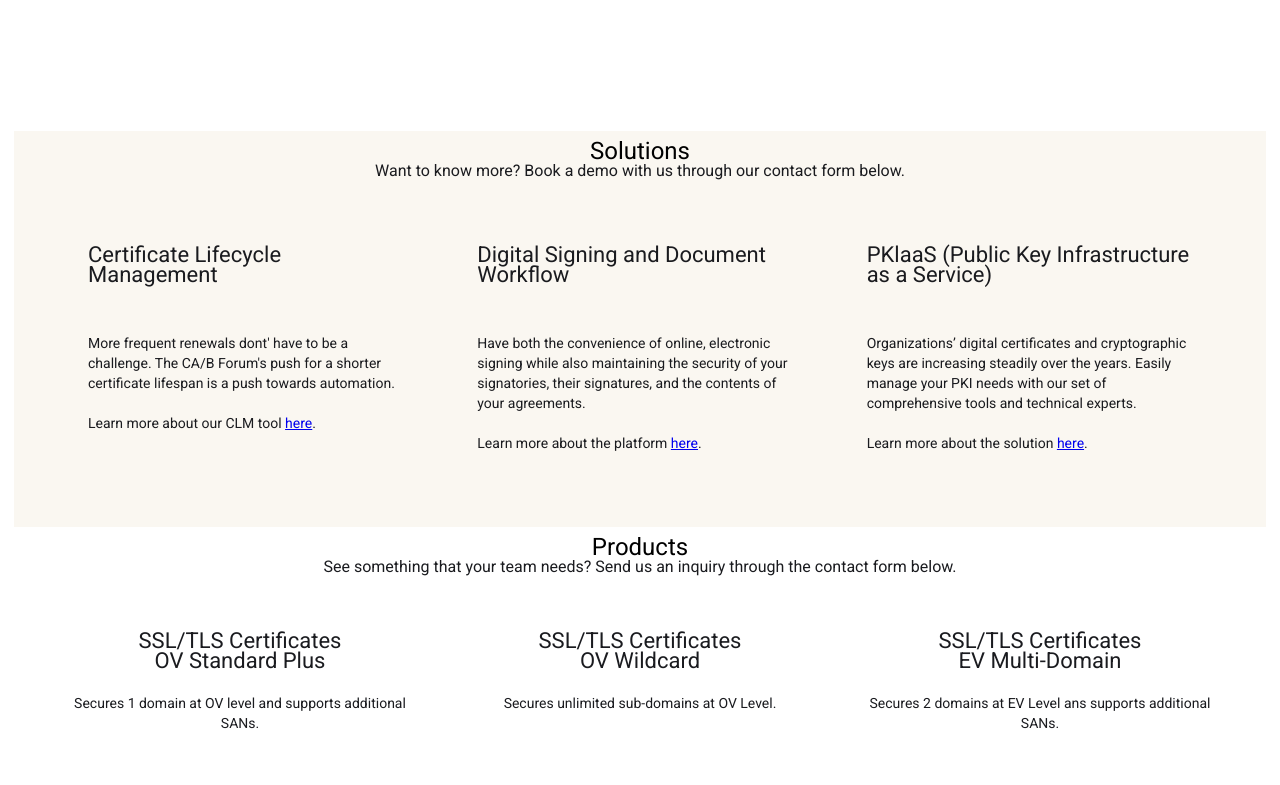
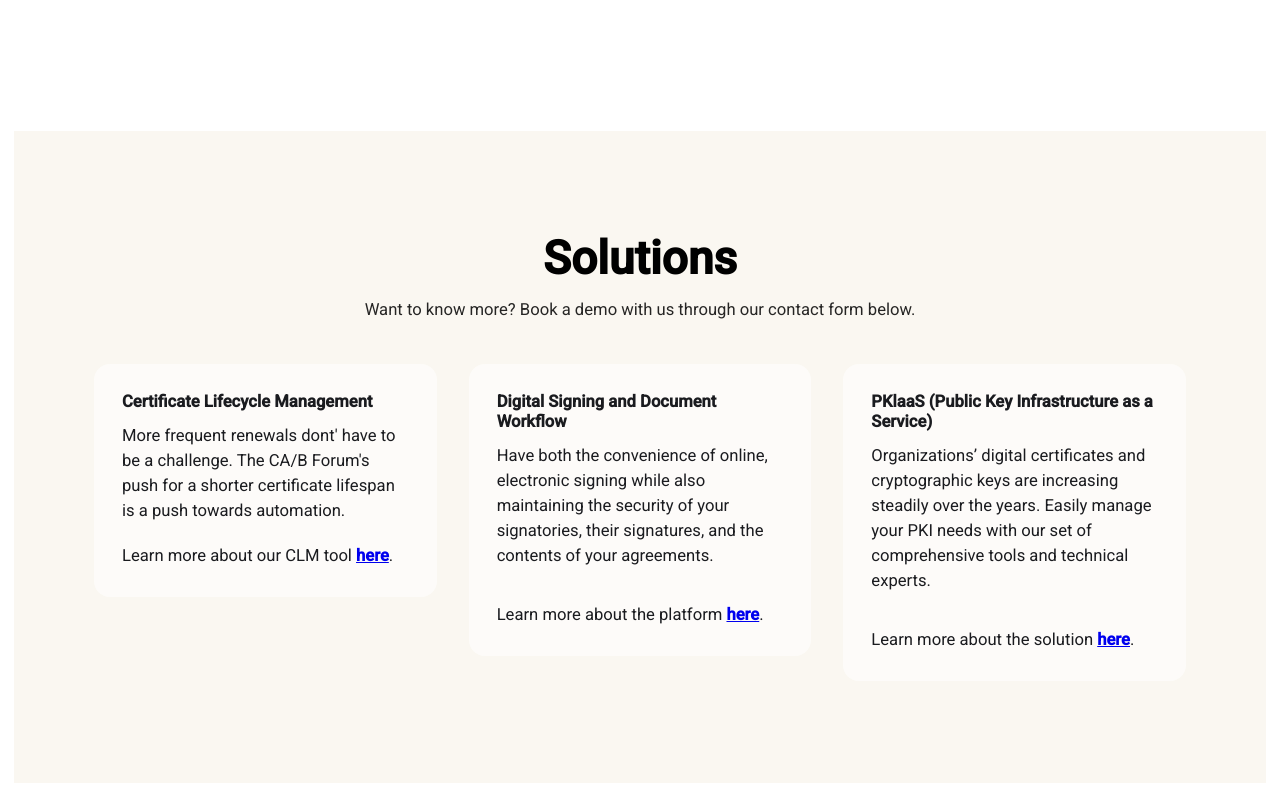
Before and after one commit to rolanveroncruz/certs-web, an Angular app: page / in a window 1280 px wide. Shown: the part 1160-1945 px from the top of the page. Built offline with nearby package versions, Linux system fonts and the light colour scheme; no server answers.

Commit message:
done solutions

```diff
--- a/src/app/landing/solutions/solutions.html
+++ b/src/app/landing/solutions/solutions.html
@@ -1,22 +1,18 @@
-<div class="solutions-container">
-  <div class="solutions-headline">
-    Solutions
-  </div>
-  <div class="solutions-text">
-    Want to know more? Book a demo with us through our contact form below.
-  </div>
+<section class="solutions-container" id="solutions">
+  <div class="solutions-inner">
+    <div class="solutions-headline">Solutions</div>
+    <div class="solutions-text"> Want to know more? Book a demo with us through our contact form below.</div>
+
     <div class="solutions-row">
-
       <div class="solutions-row-item">
-      <div class="solutions-row-item-headline">
-        Certificate Lifecycle Management
-      </div>
+        <div class="solutions-row-item-headline"> Certificate Lifecycle Management</div>
         <div class="solutions-row-item-text">
-        More frequent renewals dont' have to be a challenge. The CA/B Forum's push for a shorter certificate lifespan is a push towards automation.
+          More frequent renewals dont' have to be a challenge. The CA/B Forum's push for a shorter certificate lifespan
+          is a push towards automation.
         </div>
         <br>
         <div class="solutions-row-item-text">
-        Learn more about our CLM tool <a href="clm" >here</a>.
+          Learn more about our CLM tool <a href="clm">here</a>.
         </div>
       </div>
 
@@ -25,7 +21,8 @@
           Digital Signing and Document Workflow
         </div>
         <div class="solutions-row-item-text">
-        Have both the convenience of online, electronic signing while also maintaining the security of your signatories, their signatures, and the contents of your agreements.
+          Have both the convenience of online, electronic signing while also maintaining the security of your
+          signatories, their signatures, and the contents of your agreements.
         </div>
         <br>
         <div class="solutions-row-item-text-footer">
@@ -38,7 +35,8 @@
           PKlaaS (Public Key Infrastructure as a Service)
         </div>
         <div class="solutions-row-item-text">
-        Organizations’ digital certificates and cryptographic keys are increasing steadily over the years. Easily manage your PKI needs with our set of comprehensive tools and technical experts.
+          Organizations’ digital certificates and cryptographic keys are increasing steadily over the years. Easily
+          manage your PKI needs with our set of comprehensive tools and technical experts.
         </div>
         <br>
         <div class="solutions-row-item-text-footer">
@@ -46,5 +44,8 @@
         </div>
       </div>
 
+    </div>
 
   </div>
+
+</section>
--- a/src/app/landing/solutions/solutions.scss
+++ b/src/app/landing/solutions/solutions.scss
@@ -1,37 +1,89 @@
 .solutions-container {
-  padding: 10px;
+  width: 100%;
+  background-color: rgba(189, 155, 77, 0.08);
+
+  min-height: 585px;
+
+  /* 115px top/bottom at 1440, scales down on smaller screens */
+  padding-block: clamp(48px, 7.99vw, 115px);
   display: flex;
-  flex-direction: column;
-  align-items: center;
+
+  /* we keep the section full width; inner does the 90px sides */
   text-align: center;
-  background-color: rgb(189,155,77,0.08);
-  width:100%;
 }
+
+.solutions-inner {
+  width: 100%;
+  margin: auto 0;
+  /* “90px margin on sides at 1440” -> best as padding in full-width sections */
+  padding-inline: clamp(16px, 6.25vw, 90px);
+}
+
+/* Main headline matches the big section headings */
 .solutions-headline {
   font-family: 'Roboto', sans-serif;
-  font-size: 24px;
+  font-weight: 700;
   color: black;
+  line-height: 1.1;
+
+  font-size: clamp(38px, 3.6vw, 56px);
+  margin: 0;
 }
+
 .solutions-text {
   font-family: 'Roboto', sans-serif;
-  font-size: 16px;
+  font-size: clamp(16px, 1.3vw, 18px);
+  margin-top: 16px;
+  margin-bottom: clamp(24px, 3.5vw, 48px);
+  color: rgba(0,0,0,0.85);
 }
+
+/* Cards row */
 .solutions-row {
-  display: flex;
-  flex-direction: row;
-  justify-content: center;
-  padding: 2rem;
+  display: grid;
+  grid-template-columns: repeat(3, 1fr);
+  gap: clamp(16px, 2.5vw, 32px);
+
   text-align: left;
-  align-items: flex-start;
+  align-items: start;
 }
+
+/* Each “text box” */
 .solutions-row-item {
-  flex:1;
-  padding: 2rem;
+  padding: clamp(16px, 2.2vw, 28px);
+  background: rgba(255, 255, 255, 0.6);
+  border-radius: 16px;
 }
+
+/* Requirement: headline is same size as body, just bold */
 .solutions-row-item-headline {
   font-family: 'Roboto', sans-serif;
-  font-size: 22px;
-  padding-bottom: 3rem;
+  font-size: clamp(16px, 1.3vw, 18px);
+  font-weight: 700;
+  margin: 0 0 12px 0;
 }
-.solutions-row-item-text{}
-.solutions-row-item-text-footer{}
+
+.solutions-row-item-text,
+.solutions-row-item-text-footer {
+  font-family: 'Roboto', sans-serif;
+  font-size: clamp(16px, 1.3vw, 18px);
+  font-weight: 400;
+  margin: 0;
+  line-height: 1.5;
+}
+
+.solutions-row-item-text-footer {
+  margin-top: 14px;
+}
+
+.solutions-row-item a {
+  font-weight: 600;
+  text-decoration: underline;
+}
+
+/* Responsive: stack on smaller screens */
+@media (max-width: 1024px) {
+  .solutions-row {
+    grid-template-columns: 1fr;
+  }
+}
```
Lines whose indentation alone changed are shown as unchanged.
